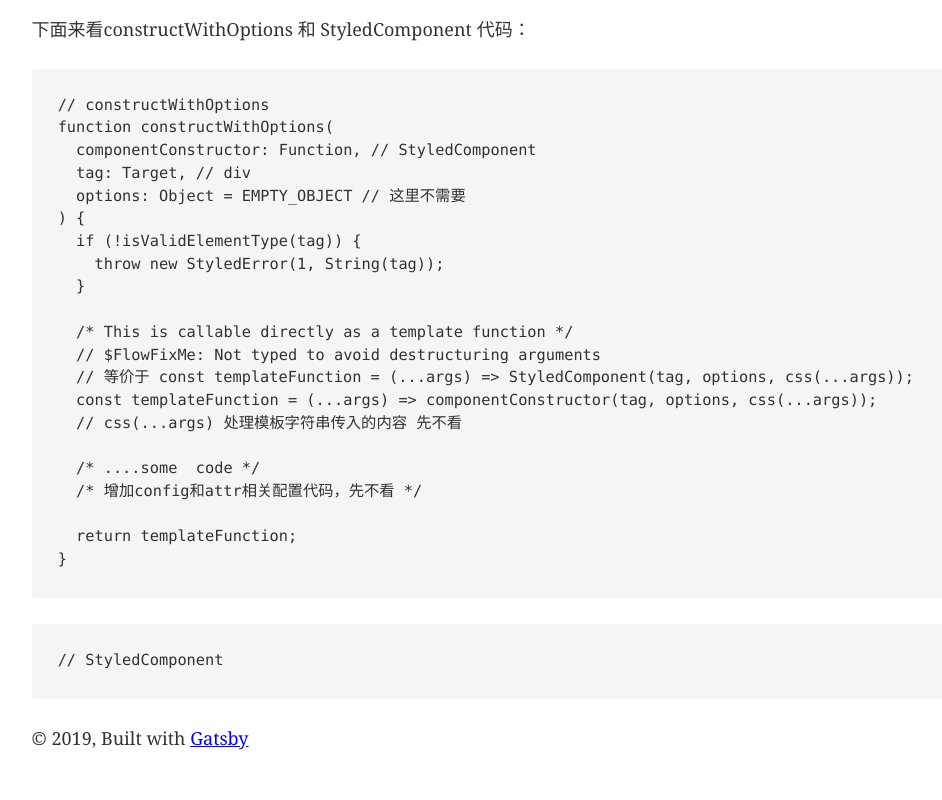
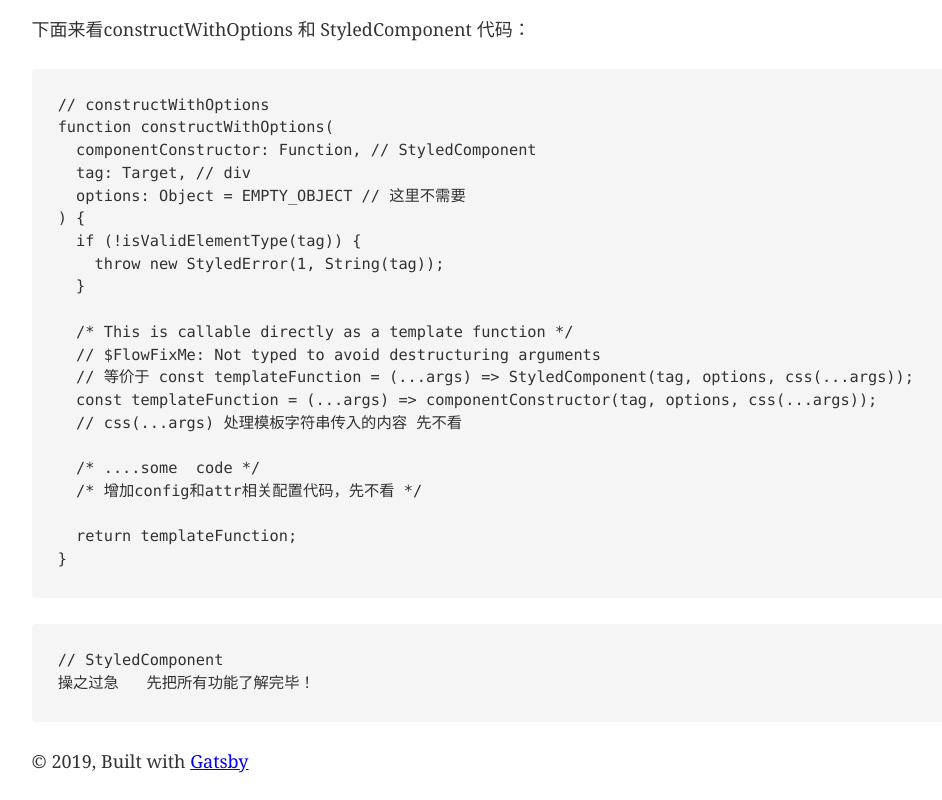
Before and after one commit to yukai-w/blog, a Gatsby site: page /read-style-components in a window 1280 px wide. Shown: the part 3337-4137 px from the top of the page, without its empty margins (148-1090 px from the left). Before the commit the page ends 4114 px from the top, so only its background shows below. Built offline with nearby package versions, Linux system fonts and the light colour scheme; Gatsby itself is replaced by a stand-in of ours; some packages are replaced by stand-ins of ours; code samples lack their colours.

Commit message:
操之过急

````diff
--- a/src/pages/read-style-components/index.md
+++ b/src/pages/read-style-components/index.md
@@ -167,5 +167,5 @@ function constructWithOptions(
 ```
 ```javascript
 // StyledComponent
-
+操之过急   先把所有功能了解完毕！
 ```
````
